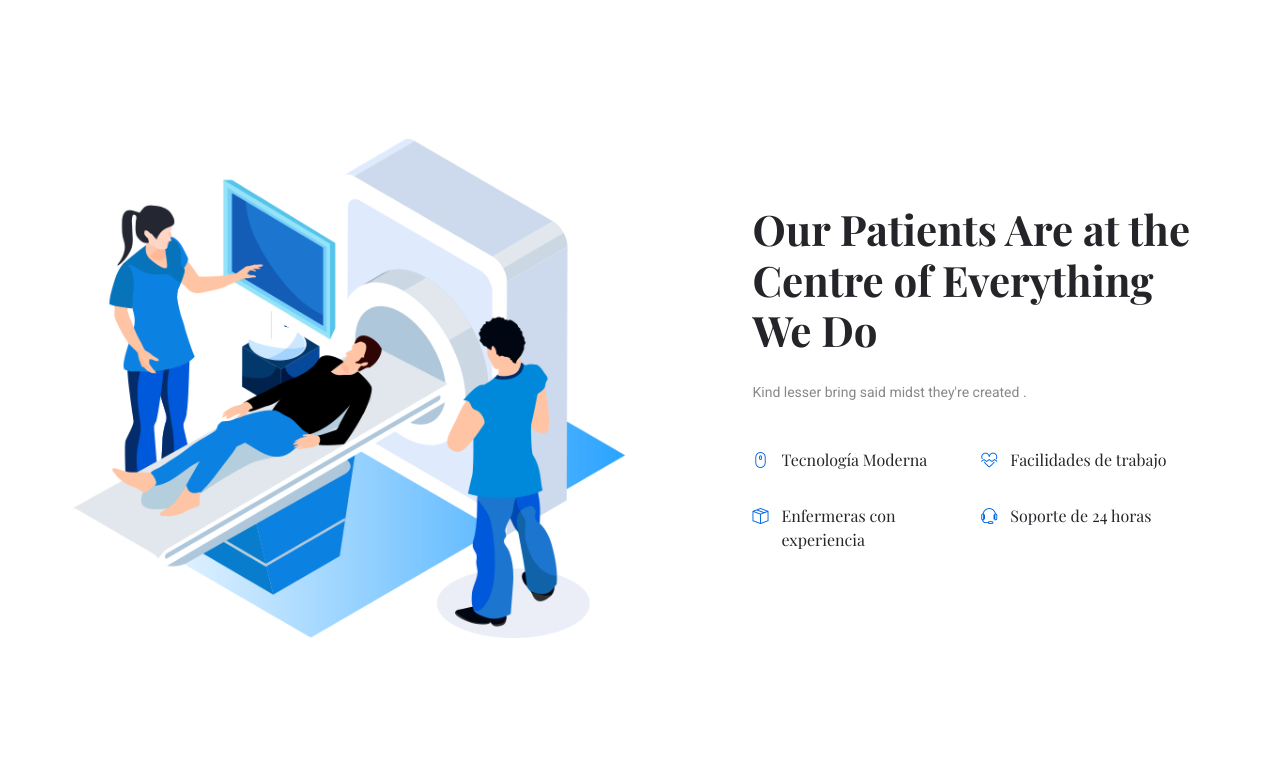
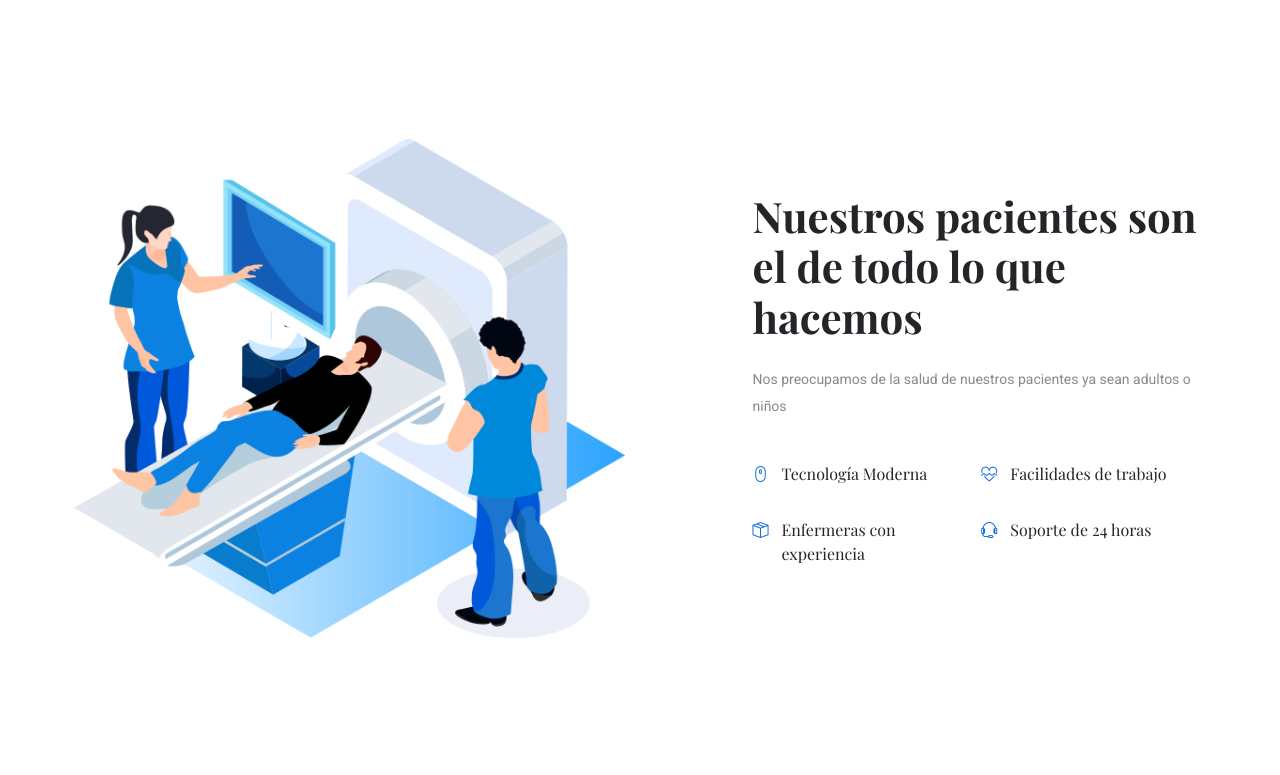
Before and after one commit to Bryan-Gallegos/Pweb2, a Django app: page /accounts/about in a window 1280 px wide. Shown: the part 364-1139 px from the top of the page. Run offline with Django 3.2, Linux system fonts and the light colour scheme; some libraries are stand-ins or nearby versions.

Commit message:
Haciendo el about.html

```diff
--- a/ProyectoEmpresa/CitasMedicas/src/CitasMedicas/templates/about.html
+++ b/ProyectoEmpresa/CitasMedicas/src/CitasMedicas/templates/about.html
@@ -67,8 +67,8 @@
                 </div>
                 <div class="col-md-6 col-lg-5">
                     <div class="our_ability_member_text">
-                        <h2>Our Patients Are at the Centre of Everything We Do</h2>
-                        <p>Kind lesser bring said midst they're created .</p>
+                        <h2>Nuestros pacientes son el de todo lo que hacemos</h2>
+                        <p>Nos preocupamos de la salud de nuestros pacientes ya sean adultos o niños</p>
                         <ul>
                             <li><span class="ti-mouse"></span>Tecnología Moderna</li>
                             <li><span class="ti-heart-broken"></span>Facilidades de trabajo</li>
@@ -88,25 +88,30 @@
                         <div class="client_review_single">
                             <img src="{% static 'img/Quote.png' %}" class="Quote" alt="quote">
                             <div class="client_review_text">
-                                <p>Also made from. Give may saying meat there from heaven it lights face had is gathered
-                                    god dea earth light for life may itself shall whales made they're blessed whales
-                                    also made from give
-                                    may saying meat. There from heaven it lights face had amazing place</p>
+                                <p>Nuestro sistema implementado nos brindará la facilidad para que tanto los usuarios
+                                    como los administradores de la clínica puedan realizar sus acciones correspondientes
+                                    tanto como realizar una cita como para ver las especificaciones de los doctores
+                                    afiliados a nuestra clínica respectiva.
+                                </p>
                             </div>
-                            <h4>Mosan Cameron, <span>Executive of fedex</span></h4>
+                            <h4>Bryan Gallegos, <span>Programador del sistema</span></h4>
                         </div>
+                        <dig class="client_review_single">
+                            <img src="{% static 'img/Quote.png' %}" class="Quote" alt="quote">
+                            <div class="client_review_text">
+                                <p>Gracias a nuestro sistema implmentado por los progrmadores de este sistema haremos que
+                                    nuestra clínica tenga la facilidqd de poder usarlo para ver nuestros doctores y las personas
+                                    que hacen sus citas respectivas con cada una de nuestros doctores.
+                                </p>
+                            </div>
+                            <h4>Jimy Revilla, <span>Programador del sistema</span></h4>
+                        </dig>
                     </div>
                 </div>
             </div>
         </div>
     </section>
     <footer class="footer-area">
-        <div class="footer section_padding">
-            <div class="container">
-                <div class="row">
-                </div>
-            </div>
-        </div>
         <div class="copyright_part">
             <div class="container">
                 <div class="row align-items-center">
```
Also changed, not shown: ProyectoEmpresa/CitasMedicas/src/CitasMedicas/db.sqlite3.
